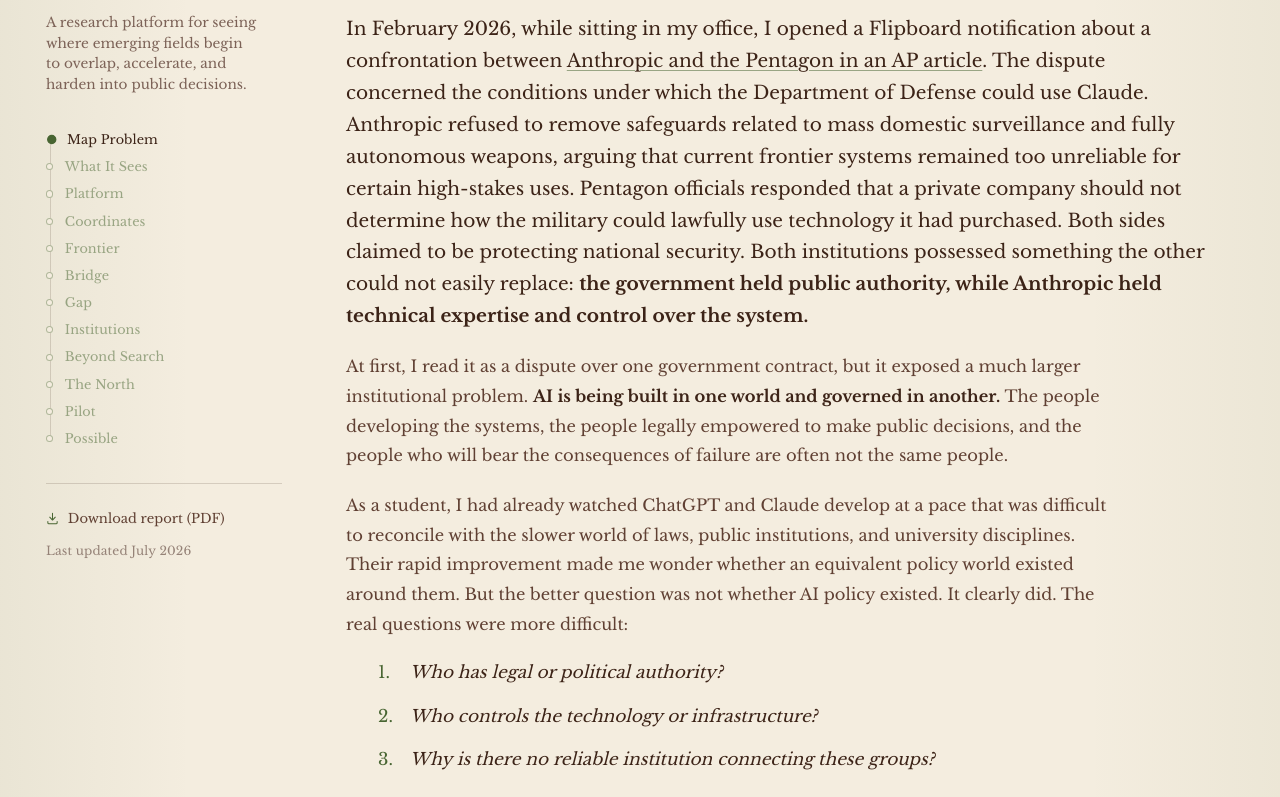
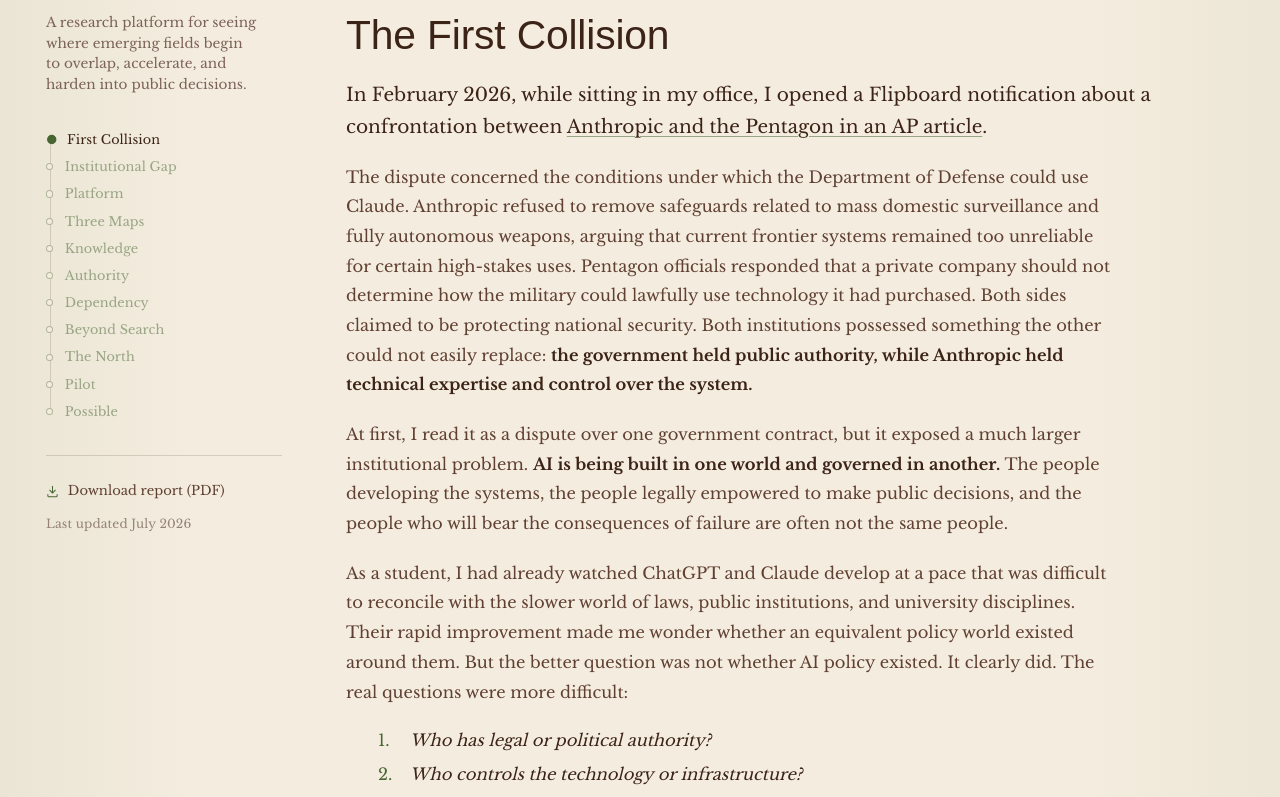
Before and after one commit to saykig/cepheus, a Next.js app: page /essays/the-omoikane-link in a window 1280 px wide. Shown: the part 600-1397 px from the top of the page. Built offline with nearby package versions, Linux system fonts and the light colour scheme; a web font is replaced by a local one.

Commit message:
Restructure essay opening and maps

```diff
--- a/app/essays/the-omoikane-link/page.tsx
+++ b/app/essays/the-omoikane-link/page.tsx
@@ -13,14 +13,13 @@
 }
 
 const sections = [
-  { id: 'map-problem', title: 'Map Problem' },
-  { id: 'what-omoikane-sees', title: 'What It Sees' },
+  { id: 'first-collision', title: 'First Collision' },
+  { id: 'institutional-gap', title: 'Institutional Gap' },
   { id: 'how-the-platform-would-work', title: 'Platform' },
-  { id: 'four-coordinates', title: 'Coordinates' },
-  { id: 'frontier-map', title: 'Frontier' },
-  { id: 'bridge-map', title: 'Bridge' },
-  { id: 'gap-map', title: 'Gap' },
-  { id: 'institution-map', title: 'Institutions' },
+  { id: 'three-maps', title: 'Three Maps' },
+  { id: 'knowledge-map', title: 'Knowledge' },
+  { id: 'authority-map', title: 'Authority' },
+  { id: 'dependency-map', title: 'Dependency' },
   { id: 'beyond-search', title: 'Beyond Search' },
   { id: 'case-study-the-north', title: 'The North' },
   { id: 'strong-pilot', title: 'Pilot' },
@@ -73,13 +72,19 @@
         <EssayIndex sections={sections} updated={UPDATED} />
 
         <div className="essay-body">
+          <h2 className="essay-opening-heading" id="first-collision">
+            The First Collision
+          </h2>
           <p>
             In February 2026, while sitting in my office, I opened a Flipboard
             notification about a confrontation between{' '}
             <CitationLink id={1}>
               Anthropic and the Pentagon in an AP article
-            </CitationLink>. The dispute concerned the conditions under which
-            the Department of Defense could use Claude. Anthropic refused to
+            </CitationLink>.
+          </p>
+          <p>
+            The dispute concerned the conditions under which the Department of
+            Defense could use Claude. Anthropic refused to
             remove safeguards related to mass domestic surveillance and fully
             autonomous weapons, arguing that current frontier systems remained
             too unreliable for certain high-stakes uses. Pentagon officials
@@ -148,7 +153,7 @@
             beginning with cybersecurity, military AI, and biosecurity.
           </p>
 
-          <h2 id="map-problem">The Map Problem</h2>
+          <h2 id="institutional-gap">The Institutional Gap</h2>
           <p>
             Many policy problems are now organized around systems rather than
             single disciplines. AI governance depends on computer science, law,
@@ -190,7 +195,6 @@
             </p>
           </details>
 
-          <h2 id="what-omoikane-sees">What Omoikane Sees</h2>
           <p>
             The basic claim behind Omoikane is that important policy frontiers
             often form where technical change, geopolitical pressure, legal
@@ -277,25 +281,25 @@
             enough to test whether the map actually helps users think better.
           </p>
 
-          <h2 id="four-coordinates">The Four Coordinates</h2>
+          <h2 id="three-maps">The Three Maps</h2>
           <p className="map-lead">
-            The platform would organize the map through four coordinates. These
-            coordinates are not separate products. They are different ways of
-            reading the same policy ecosystem.
+            The platform would organize the field through three maps. These maps
+            are not separate products. They are different ways of reading the
+            same policy ecosystem.
           </p>
 
           <section
             className="map-section"
-            id="frontier-map"
-            aria-labelledby="frontier-map-h"
+            id="knowledge-map"
+            aria-labelledby="knowledge-map-h"
           >
             <div className="map-head">
-              <h3 id="frontier-map-h">
-                <span className="map-index">1.</span> The Frontier Map
+              <h3 id="knowledge-map-h">
+                <span className="map-index">1.</span> The Knowledge Map
               </h3>
             </div>
             <p className="map-lead">
-              The Frontier Map would show where attention is accelerating. It
+              The Knowledge Map would show where attention is accelerating. It
               would help a user see whether a topic is growing because more
               people are publishing on it, because governments are beginning to
               regulate it, because new technical language is emerging, or because
@@ -315,16 +319,17 @@
 
           <section
             className="map-section"
-            id="bridge-map"
-            aria-labelledby="bridge-map-h"
+            id="authority-map"
+            aria-labelledby="authority-map-h"
           >
             <div className="map-head">
-              <h3 id="bridge-map-h">
-                <span className="map-index">2.</span> The Bridge Map
+              <h3 id="authority-map-h">
+                <span className="map-index">2.</span> The Authority Map
               </h3>
             </div>
             <p className="map-lead">
-              The Bridge Map would show how fields connect. A user searching AI
+              The Authority Map would show how fields connect and who has the
+              power to shape them. A user searching AI
               governance might be led toward cybersecurity, export controls,
               semiconductor policy, military AI, and China strategy. A user
               studying Arctic security might be led toward submarine deterrence,
@@ -338,6 +343,17 @@
               </CitationLink>{' '}That is the kind of
               public-private-technical bridge Omoikane would make easier to see.
             </p>
+            <p className="map-lead">
+              Policy influence does not move only through academic citations. It
+              also moves through hearings, standards, strategy papers,
+              procurement programs, legal decisions, funding streams, and public
+              speeches. A think tank can shape government strategy. A private
+              lab can shape AI governance. A standards body can influence
+              regulation. An international organization can spread a concept
+              across countries. A university can produce the research base while
+              still struggling to connect that research to implementation. The
+              Authority Map would make those pathways easier to follow.
+            </p>
             <PolicyConstellationMap />
             <p className="tool-caption">
               Select any point to read how influence, information, and funding
@@ -348,16 +364,16 @@
 
           <section
             className="map-section"
-            id="gap-map"
-            aria-labelledby="gap-map-h"
+            id="dependency-map"
+            aria-labelledby="dependency-map-h"
           >
             <div className="map-head">
-              <h3 id="gap-map-h">
-                <span className="map-index">3.</span> The Gap Map
+              <h3 id="dependency-map-h">
+                <span className="map-index">3.</span> The Dependency Map
               </h3>
             </div>
             <p className="map-lead">
-              The Gap Map would identify places where policy attention and
+              The Dependency Map would identify places where policy attention and
               technical knowledge are not aligned. Some fields may have strong
               technical activity but weak public understanding. Other fields may
               attract political attention before the relevant science,
@@ -382,30 +398,6 @@
               Fields far below the diagonal draw heavy technical work with little
               policy attention. Hover or select any point to read the drivers
               behind its position.
-            </p>
-          </section>
-
-          <section
-            className="map-section"
-            id="institution-map"
-            aria-labelledby="institution-map-h"
-          >
-            <div className="map-head">
-              <h3 id="institution-map-h">
-                <span className="map-index">4.</span> The Institution Map
-              </h3>
-            </div>
-            <p className="map-lead">
-              The Institution Map would show who is shaping a field. Policy
-              influence does not move only through academic citations. It also
-              moves through hearings, standards, strategy papers, procurement
-              programs, legal decisions, funding streams, and public speeches. A
-              think tank can shape government strategy. A private lab can shape
-              AI governance. A standards body can influence regulation. An
-              international organization can spread a concept across countries. A
-              university can produce the research base while still struggling to
-              connect that research to implementation. The Institution Map would
-              make those pathways easier to follow.
             </p>
           </section>
 
--- a/app/global.css
+++ b/app/global.css
@@ -733,7 +733,7 @@
 }
 
 .essay-body .essay-questions {
-  margin: 0.25rem 0 2rem 2rem;
+  margin: 0.2rem 0 1.65rem 2rem;
   padding-left: 0;
   list-style: none;
   counter-reset: essay-question;
@@ -741,11 +741,11 @@
 
 .essay-body .essay-questions li {
   position: relative;
-  margin-bottom: 0.9rem;
+  margin-bottom: 0.42rem;
   padding-left: 2rem;
   color: var(--ink);
-  font-size: 1.06rem;
-  line-height: 1.7;
+  font-size: var(--t-body);
+  line-height: 1.65;
   counter-increment: essay-question;
 }
 
@@ -773,6 +773,10 @@
   font-weight: 400;
   line-height: 1.08;
   letter-spacing: -0.004em;
+}
+
+.essay-body .essay-opening-heading {
+  margin-top: 0;
 }
 
 /* --- Numbered "map" sections (the coordinates) --- */
```
